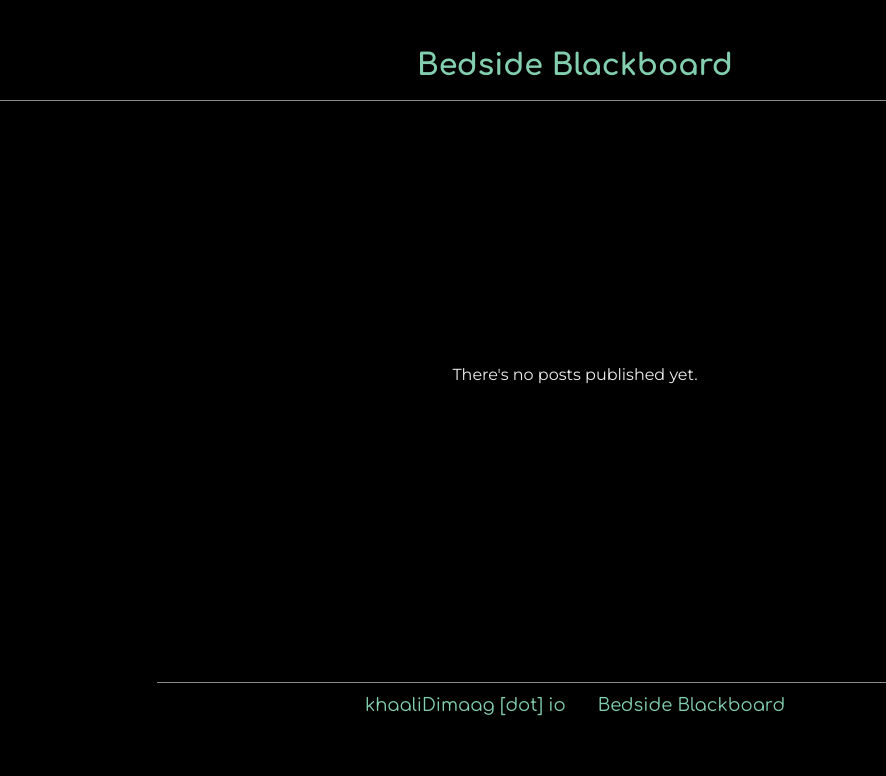
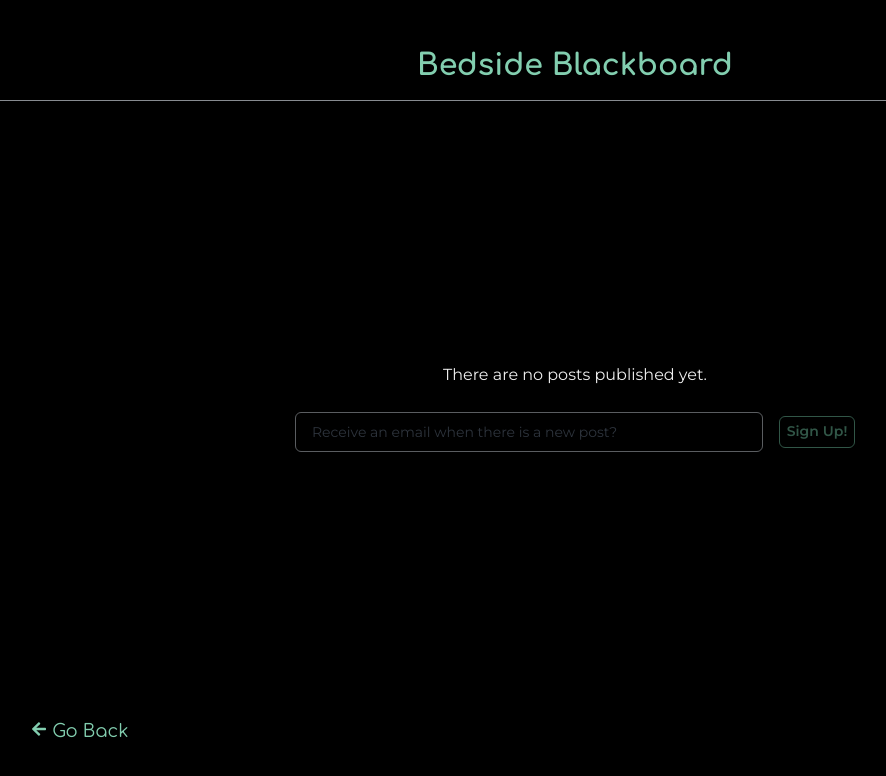
Before and after one commit to thisispalash/thisispalash.github.io, a Next.js app: page /b3 in a window 1280 px wide. Shown: the top 776 px of the page, without its empty margins (65-951 px from the left). Built offline with nearby package versions, Linux system fonts and the light colour scheme; no server answers.

Commit message:
b3 UI complete

```diff
--- a/src/models/Message.ts
+++ b/src/models/Message.ts
@@ -27,18 +27,18 @@ const MessageSchema = new mongoose.Schema({
 export default mongoose.models.Message || mongoose.model('Message', MessageSchema);
 
 
-/* Methods */
+/* Methods (return promises, have to be waited upon) */
 
-export async function asyncGet(_id: string) {
+export function asyncGet(_id: string) {
   return mongoose.models.Message.findOne({ _id })/*.populate()*/.lean();
 }
 
-export async function asyncUpdate(_data: Partial<Message>) {
+export function asyncUpdate(_data: Partial<Message>) {
   const { _id, ...data } = _data;
 
-  if(_id) return await mongoose.models.Message.findOneAndUpdate({ _id }, data, { new: true });
+  if(_id) return mongoose.models.Message.findOneAndUpdate({ _id }, data, { new: true });
 
-  return await mongoose.models.Message.create({
+  return mongoose.models.Message.create({
     ...data,
     _id: new mongoose.Types.ObjectId(),
     createdAt: new Date(),
--- a/src/models/Post.ts
+++ b/src/models/Post.ts
@@ -29,20 +29,33 @@ const PostSchema = new mongoose.Schema({
 export default mongoose.models.Post || mongoose.model('Post', PostSchema);
 
 
-/* Methods */
+/* Methods (return promises, have to be waited upon) */
 
-export async function asyncGetById(_id: string) {
+export function asyncGetById(_id: string) {
   return mongoose.models.Post.findOne({ _id }).lean();
 }
 
-export async function asyncGetAll() {
-  // returns only _id, createdAt, updatedAt and title
+export function asyncGetAll() {
+  return mongoose.models.Post.find({}, '-mkdown').sort('-dateUpdated').lean();
 }
 
-export async function asyncFilterByTags(tags: Tag[] | string[]) {
-
+export function asyncFilterByTags(tags: Tag[] | string[]) {
+  // TODO
 }
 
-export async function asyncUpdate(_data: Partial<Post>) {
+export function asyncUpdate(_data: Partial<Post>) {
+  const { _id, title, mkdown, tags, ...data } = _data;
 
+  if(_id) return mongoose.models.Post.findOneAndUpdate({ _id }, { title, mkdown, tags }, { new: true });
+
+  const datetime = new Date();
+
+  return mongoose.models.Post.create({
+    title, mkdown, tags,
+    _id: new mongoose.Types.ObjectId(),
+    dateCreated: datetime,
+    dateUpdated: datetime,
+    responses: 0,
+    version: 0,
+  });
 }
--- /dev/null
+++ b/src/pages/api/b3/get.ts
@@ -0,0 +1,21 @@
+import { NextApiRequest, NextApiResponse } from 'next';
+import nextConnect from 'next-connect';
+import dbConnect from '@/db';
+import { asyncGetAll } from '@/models/Post';
+
+const handler = nextConnect<NextApiRequest, NextApiResponse>();
+
+handler.use(async (req, res, next) => {
+  await dbConnect();
+  next();
+});
+
+handler.post(async (req, res) => {
+  const posts = await asyncGetAll();
+
+  // @ts-ignore
+  if(posts.error) return res.status(500).json({ error: posts.error });
+  return res.status(200).json(posts);
+});
+
+export default handler;
--- a/src/pages/b3/index.tsx
+++ b/src/pages/b3/index.tsx
@@ -1,8 +1,10 @@
-import { AspectRatio, Box, Divider, Heading, HStack, Image, Link, Spacer, Text, useDisclosure, VStack } from '@chakra-ui/react';
+import { AspectRatio, Box, Button, Divider, Heading, HStack, Icon, Image, Input, Link, Spacer, Spinner, Text, useDisclosure, VStack } from '@chakra-ui/react';
 import Head from '@/components/Head';
 import PostModal from '@/components/PostModal';
 import { useEffect, useState } from 'react';
+import { useGlobalContext } from '@/context/GlobalContext';
 import { Tag } from '@/models/Post';
+import { FaArrowLeft } from 'react-icons/fa';
 
 type Post = {
   _id: string;
@@ -12,21 +14,45 @@ type Post = {
 
 export default function Home() {
 
+  const [ posts, setPosts ] = useState<Array<Post>>([]);
+  const [ postId, setPostId ] = useState<String>('');
+  const [ loaded, setLoaded ] = useState<Boolean>(false);
+  const [ email, setEmail ] = useState<String>('');
+  const [ resgistred, setRegistered ] = useState<Boolean>(false);
+
+  // @ts-ignore
+  const { makeToast } = useGlobalContext();
   const { isOpen, onOpen, onClose } = useDisclosure();
 
-  const [ posts, setPosts ] = useState<Array<Post>>([]);
-  const [ postId, setPostId ] = useState<String>('');
-  const [ loading, setLoading ] = useState<Boolean>(false);
+  const getTitles = async () => {
+    setLoaded(false);
+    const response = await fetch('/api/b3/get', { method: 'POST' });
 
-  const contact = () => {
-    onOpen();
+    switch(response.status) {
+      case 200: setPosts(await response.json()); break;
+      default: console.log('error'); makeToast({ code: 500 });
+    }
+
+    setLoaded(true);
   }
 
-  const getTitles = async () => {
-    setLoading(true);
-    const response = await fetch('/api/b3/get', { method: 'POST' });
+  const signup = async () => {
+    const response = await fetch('/api/b3/signup', {
+      method: 'POST',
+      headers: { 'Content-Type': 'application/json' },
+      body: JSON.stringify({ email })
+    });
 
-    setLoading(false);
+    switch(response.status) {
+      case 200: setRegistered(true); makeToast({ code: 200 }); break;
+      default: makeToast({ code: 500 });
+    }
+  }
+
+  const filter = async () => {
+    setLoaded(false);
+    // TODO: implement filtering posts
+    setLoaded(true);
   }
 
   useEffect(() => { getTitles(); }, []);
@@ -46,8 +72,10 @@ export default function Home() {
 
         <Spacer />
 
+        {!loaded && <Spinner size='xl' />}
+
         {/* Content */}
-        {posts.length !== 0 &&
+        {loaded && posts.length !== 0 &&
           <VStack spacing={4} px={8} w='full'>
             {posts.map( (post, _) => {
 
@@ -82,30 +110,49 @@ export default function Home() {
           </VStack>
         }
 
-        {posts.length === 0 &&
-          <Text>
-            There's no posts published yet.
-          </Text>
-          // TODO : signup to newsletter.
+        {loaded && posts.length === 0 &&
+          <VStack spacing={6} px={8} w='full'>
+            <Text>
+              There are no posts published yet.
+            </Text>
+
+            {/* Sign up to b3 */}
+            {/* TODO */}
+            {!resgistred &&
+              <HStack spacing={4} w='50%'>
+                <Input
+                  isDisabled
+                  type='text'
+                  fontSize='sm'
+                  variant='outline'
+                  focusBorderColor='highlight'
+                  onChange={(e) => setEmail(e.target.value)}
+                  placeholder='Receive an email when there is a new post?'
+                />
+                <Button variant='outline' size='sm' colorScheme='highlights' onClick={signup} isDisabled>
+                  Sign Up!
+                </Button>
+              </HStack>
+            }
+          </VStack>
         }
+
 
 
         <Spacer />
 
         {/* Footer */}
-        <VStack spacing={2} py={8}>
-          <Divider px={32} />
-          <HStack spacing={8} px={12} textAlign='center'>
-            <Spacer />
-            <Link href='/kdio' variant='reverse'>
-              <Text fontFamily='heading' fontSize='lg'>khaaliDimaag [dot] io</Text>
-            </Link>
-            <Link href='/b3' variant='reverse'>
-              <Text fontFamily='heading' fontSize='lg'>Bedside Blackboard</Text>
-            </Link>
-            <Spacer />
-          </HStack>
-        </VStack>
+        <HStack spacing={8} px={12} textAlign='center' w='full'>
+          <Link href='/' variant='reverse'>
+            <Text fontFamily='heading' fontSize='lg'>
+              <Icon as={FaArrowLeft} fontSize='md' /> Go Back
+            </Text>
+          </Link>
+          <Spacer />
+          <Button variant='ghost' colorScheme='highlights' onClick={filter} isDisabled>
+
+          </Button>
+        </HStack>
 
       </VStack>
 
```
